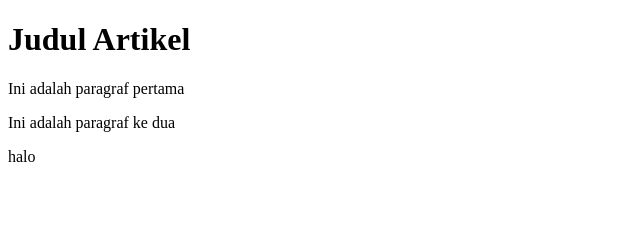
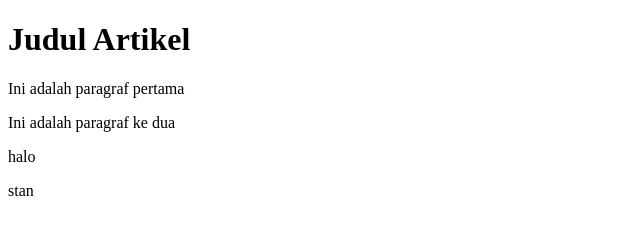
Before and after one commit to stanleyyys/Praktek-06-Github_Stan, a plain HTML site: page index.html in a window 1280 px wide. Shown: the full height of the page, 0-640 px from the left. Drawn offline with Linux system fonts and the light colour scheme.

Commit message:
Update index.html

```diff
--- a/index.html
+++ b/index.html
@@ -11,6 +11,7 @@
     <p>Ini adalah paragraf pertama</p>
     <p>Ini adalah paragraf ke dua</p>
     <p>halo</p>
+    <P>stan</P>
 
 </body>
 </html>
```
